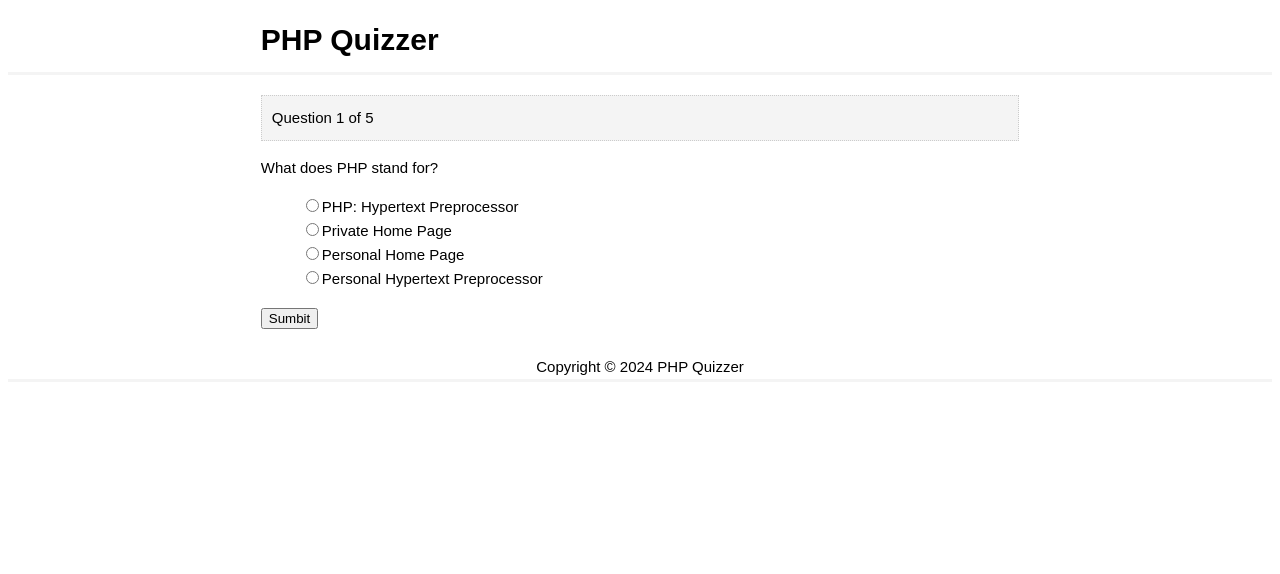
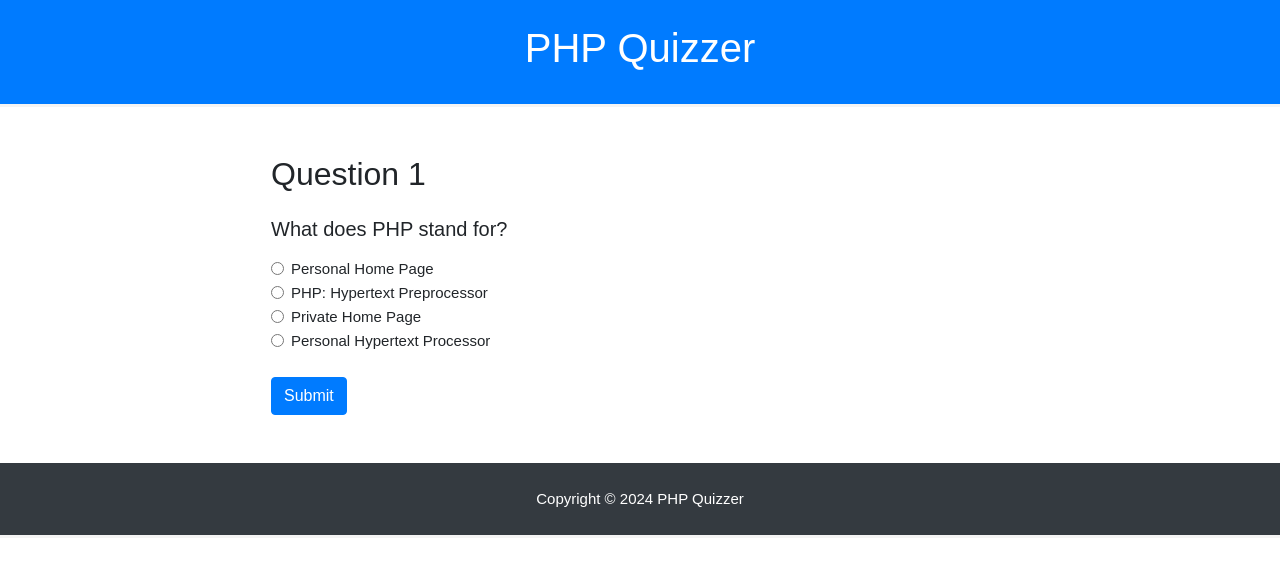
Before and after one commit to Mister-Stan/php-quizzer, a PHP site: page /question.php in a window 1280 px wide. Shown: the top 574 px of the page. Run offline with PHP 8.4, Linux system fonts and the light colour scheme.

Commit message:
add bootstrap to the layout

```diff
--- a/question.php
+++ b/question.php
@@ -4,34 +4,54 @@
     <meta charset="UTF-8">
     <meta name="viewport" content="width=device-width, initial-scale=1.0">
     <title>PHP Quizzer</title>
+    <link rel="stylesheet" href="https://stackpath.bootstrapcdn.com/bootstrap/4.5.0/css/bootstrap.min.css">
     <link rel="stylesheet" href="css/style.css" type="text/css" />
 </head>
 <body>
-    <header>
+    <header class="bg-primary text-white text-center p-4">
         <div class="container">
             <h1>PHP Quizzer</h1>
         </div>
     </header>
-    <main>
+    <main class="py-5">
         <div class="container">
-            <div class="current">Question 1 of 5</div>
-            <p class="question">
-                What does PHP stand for?
-            </p>
-            <form method="post" action="process.php">
-                <ul class="choices">
-                    <li><input name="choice" type="radio" value="1" />PHP: Hypertext Preprocessor</li>
-                    <li><input name="choice" type="radio" value="1" />Private Home Page</li>
-                    <li><input name="choice" type="radio" value="1" />Personal Home Page</li>
-                    <li><input name="choice" type="radio" value="1" />Personal Hypertext Preprocessor</li>
-                </ul>
-                <input type="submit" value="Sumbit" />
-            </form>
+            <!-- Your PHP code for the quiz goes here -->
+            <!-- For example: -->
+            <h2 class="mb-4">Question 1</h2>
+            <p class="lead">What does PHP stand for?</p>
+            <form action="process.php" method="post">
+    <div class="form-check">
+        <input class="form-check-input" type="radio" name="question-1-answers" id="question-1-answers-A" value="A">
+        <label class="form-check-label" for="question-1-answers-A">
+            Personal Home Page
+        </label>
+    </div>
+    <div class="form-check">
+        <input class="form-check-input" type="radio" name="question-1-answers" id="question-1-answers-B" value="B">
+        <label class="form-check-label" for="question-1-answers-B">
+            PHP: Hypertext Preprocessor
+        </label>
+    </div>
+    <div class="form-check">
+        <input class="form-check-input" type="radio" name="question-1-answers" id="question-1-answers-C" value="C">
+        <label class="form-check-label" for="question-1-answers-C">
+            Private Home Page
+        </label>
+    </div>
+    <div class="form-check">
+        <input class="form-check-input" type="radio" name="question-1-answers" id="question-1-answers-D" value="D">
+        <label class="form-check-label" for="question-1-answers-D">
+            Personal Hypertext Processor
+        </label>
+    </div>
+    <input class="btn btn-primary mt-4" type="submit" value="Submit">
+</form>
         </div>
     </main>
-    <footer>
+    <footer class="bg-dark text-white text-center p-4">
         <div class="container">
             Copyright &copy; 2024 PHP Quizzer
         </div>
+    </footer>
 </body>
 </html>
```
Also changed, not shown: index.php (+12 -10 lines).
